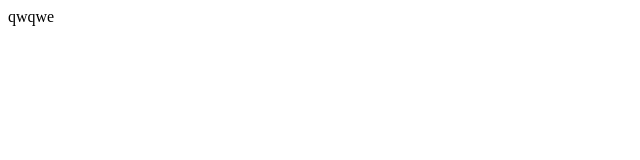
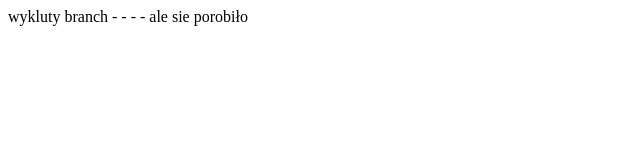
Before and after one commit to giftKuba/Party-With-Git, a plain HTML site: page index.html in a window 1280 px wide. Shown: the whole page, without its empty margins (0-640 px from the left). Drawn offline with Linux system fonts and the light colour scheme.

Commit message:
jestem na branchuuu
asdasdasd

```diff
--- a/index.html
+++ b/index.html
@@ -5,6 +5,7 @@
     <title>Document</title>
 </head>
 <body>
-    qwqwe
+    wykluty branch - - - -
+    ale sie porobiło
 </body>
 </html>
```
